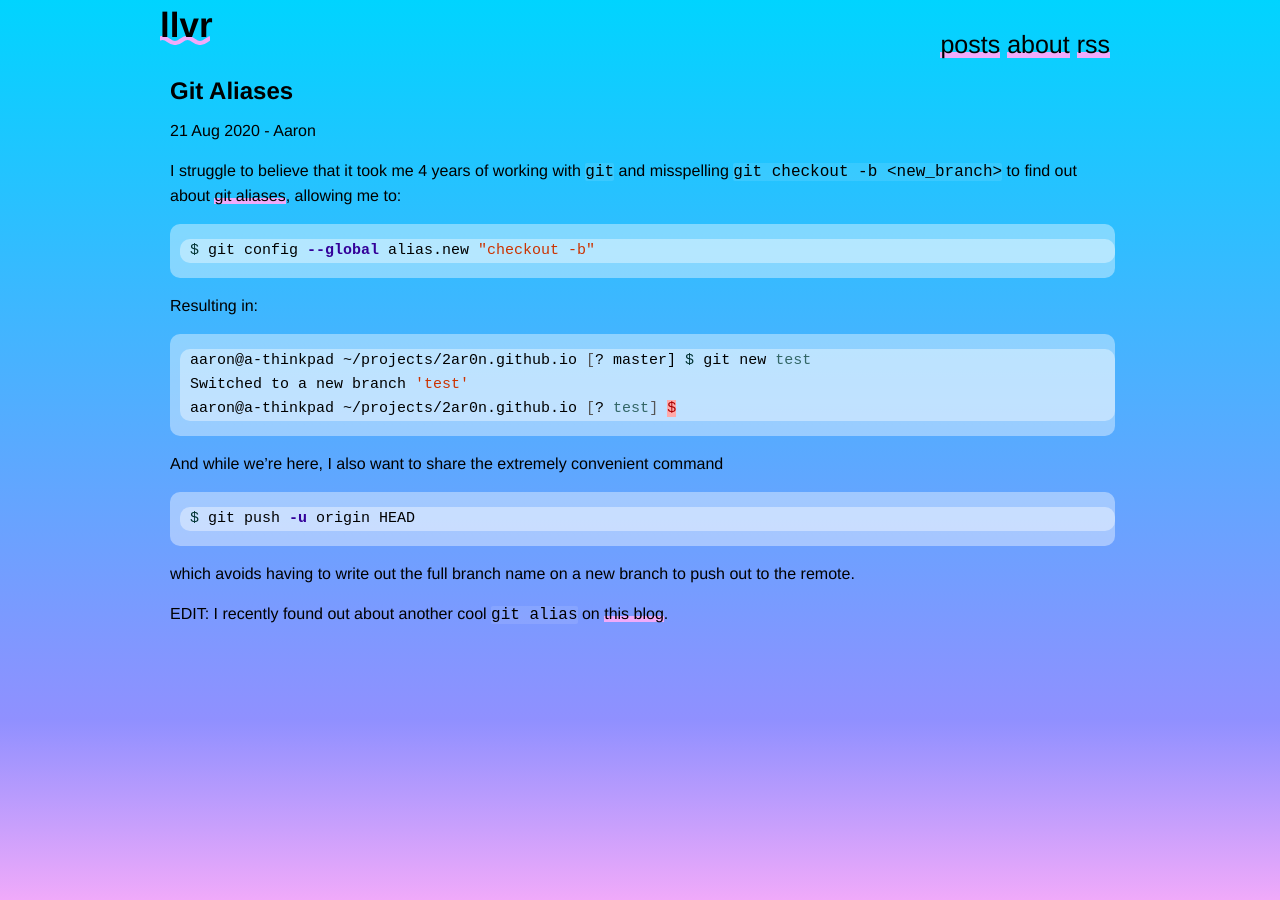
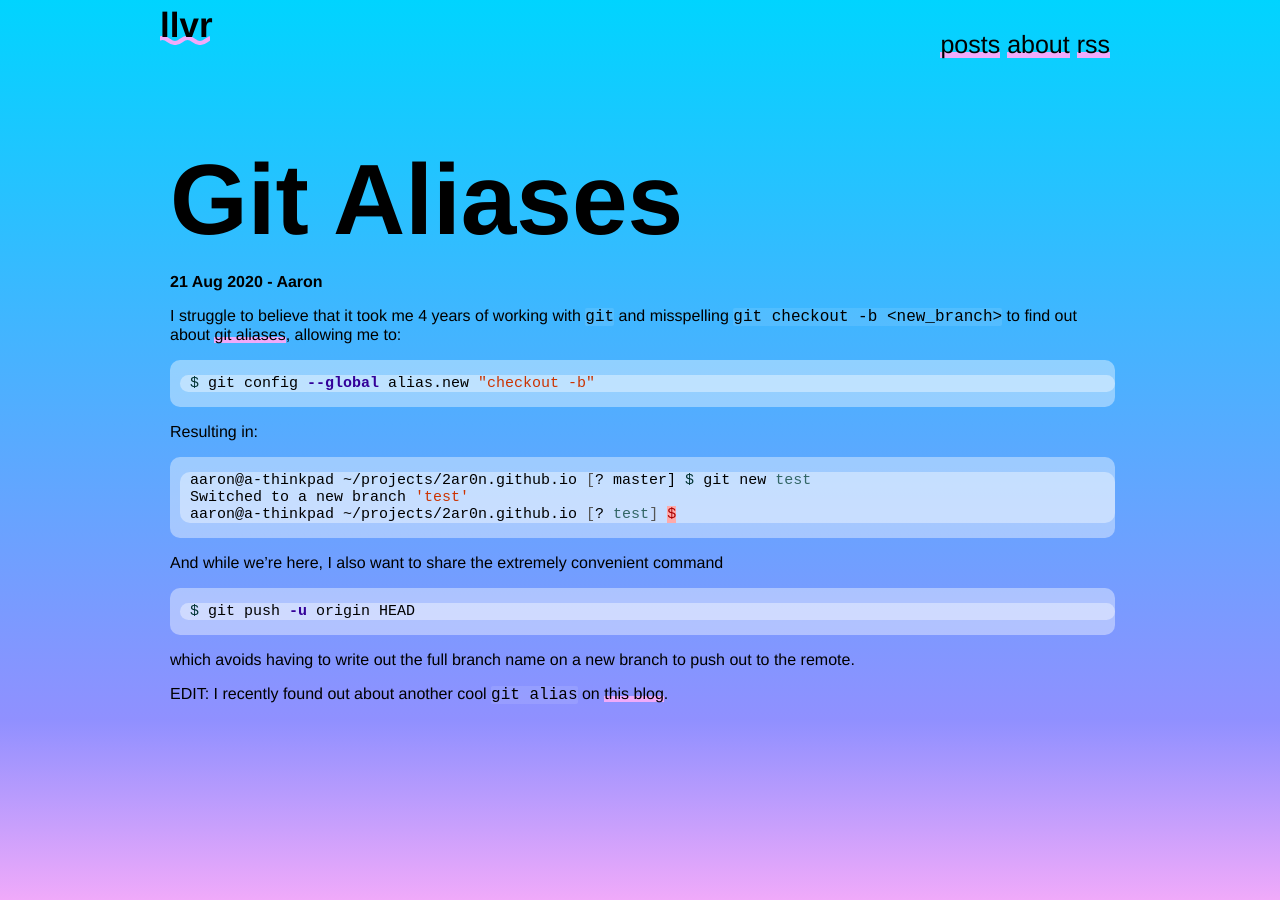
Before and after one commit to 2ar0n/2ar0n.github.io, a Jekyll site: the page built from _posts/2020-08-21-git-aliases.md, in a window 1280 px wide. Built offline with Jekyll 4.4.1, drawn with Linux system fonts in a browser that asks for light colours.

Commit message:
Increased article title size for lolz.

```diff
--- a/_layouts/post.html
+++ b/_layouts/post.html
@@ -2,7 +2,7 @@
 layout: default
 ---
 
-<h2>{{ page.title }}</h2>
-<p>{{ page.date | date_to_string }} - {{ page.author }}</p>
+<h2 class="page-title">{{ page.title }}</h2>
+<p><b>{{ page.date | date_to_string }} - {{ page.author }}</b></p>
 
 {{ content }}
--- a/_sass/main.scss
+++ b/_sass/main.scss
@@ -125,9 +125,12 @@ a {
 }
 
 main {
-    line-height: 24px;
     margin-right: 5px;
     margin-left: 10px;
+}
+
+.page-title {
+    font-size: 100px;
 }
 
 a {
```
